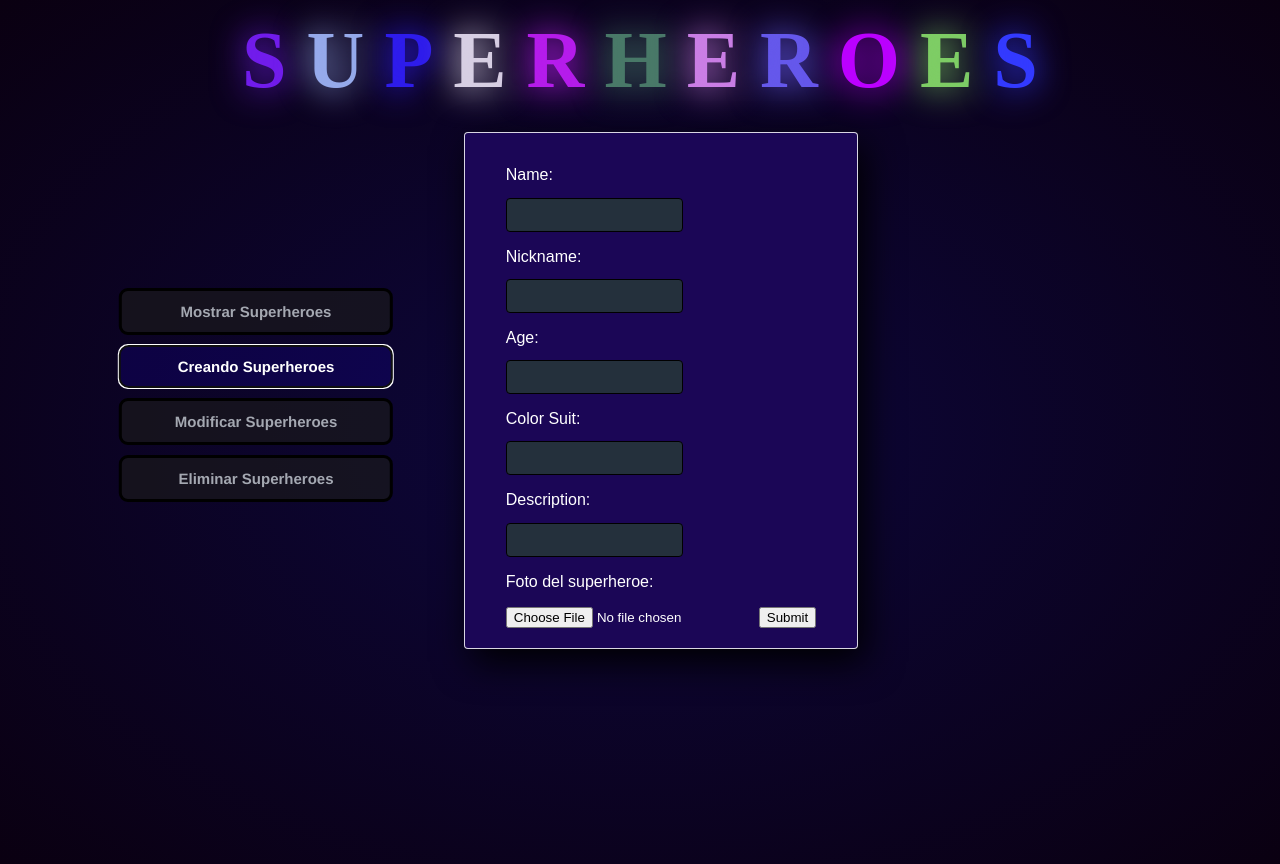
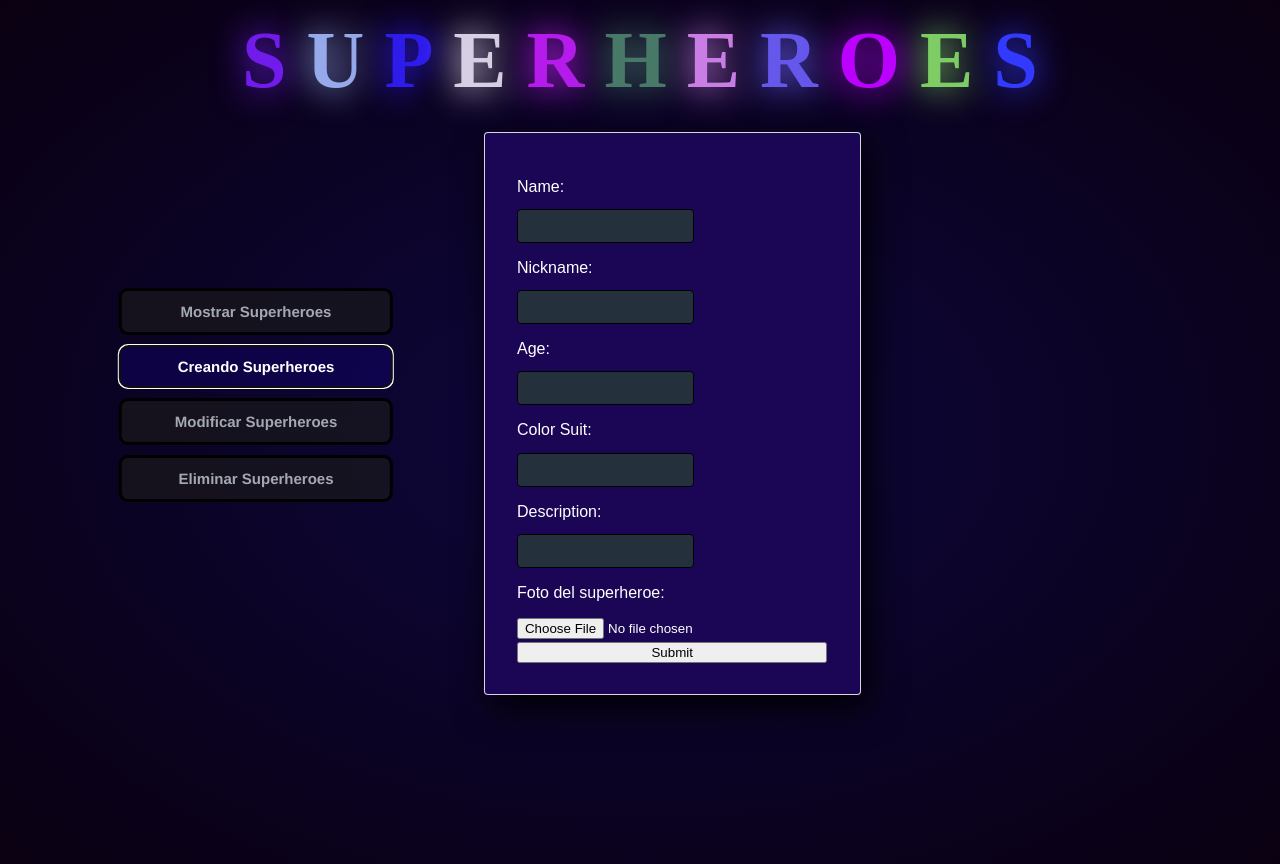
Before and after one commit to Ntobon24/interfaxSuperheroes, a React (Vite) app: page / in a window 1280 px wide. Both pictures are taken after a click on the button "Crear Superheroes". Built offline with nearby package versions, Linux system fonts and the light colour scheme.

Commit message:
agrego el css del submit del formulario y agrego porblemas con el tamaño

```diff
--- a/src/Formulario.css
+++ b/src/Formulario.css
@@ -1,5 +1,5 @@
 input.controls{
-    display: block;
+    display: flex;
     width: 50%;
     background: #24303c;
     padding: 10px;
@@ -11,10 +11,11 @@ input.controls{
     color: rgb(241, 241, 241);
 
 
+
 }
 
-input {
-    width: 100;
+input{
+    width: 100%;
 }
 
 .errores {
@@ -23,21 +24,47 @@ input {
     font-size: x-small;
   }
 
-
+.text{
+    color: #000000c0;
+}
 
 .form-register {
     border: 1px solid #ffffffd5;
-
     display: flex;
     justify-content: center;
     align-items: center;
     max-width: 400px;
+    min-width: 300px; /* Tamaño mínimo */
     width: 100%;
     background: #1b0656;
-    padding: 20px; /* Reducir el espacio interno */
+    padding: 10%; /* Reducir el espacio interno */
     border-radius: 4px;
     font-family: 'calibri';
     color: white;
     box-shadow: 7px 13px 37px #000;
     margin: 100px auto 0; /* Margen superior de 50px, centrado horizontalmente y sin margen inferior */
+    flex-direction: column; /* Para que los elementos se alineen en columnas */
 }
+
+@media (min-width: 600px) {
+    .form-register {
+        flex-direction: row; /* Cambiar a dirección horizontal si el tamaño de la ventana es mayor a 600px */
+    }
+}
+
+input.boton {
+    width: 130px; /* Ancho automático según el contenido */
+    background: #5f0000a6;
+    border: 1px solid #f0ffff; /* Borde blanco de 2px */
+    padding: 5px 10px; /* Espaciado interno */
+    color: rgba(255, 255, 255, 0.753);
+    margin: 16px 0;
+    font-size: 14px;
+    border-radius: 9px;
+    cursor: pointer; /* Cambia el cursor al pasar sobre el botón */
+    align-content: center;
+}
+
+input.boton:hover {
+    background: #071624; /* Cambia el color de fondo al pasar el cursor */
+}
```
